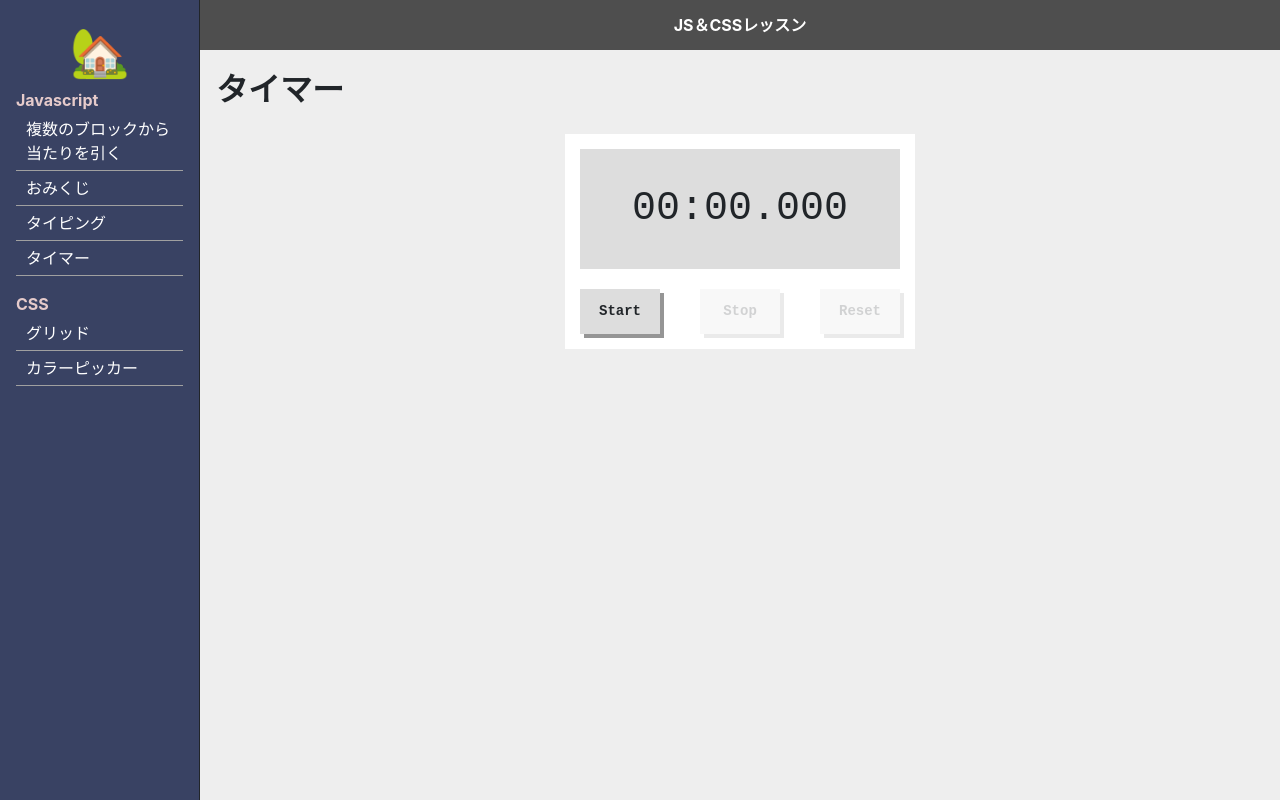
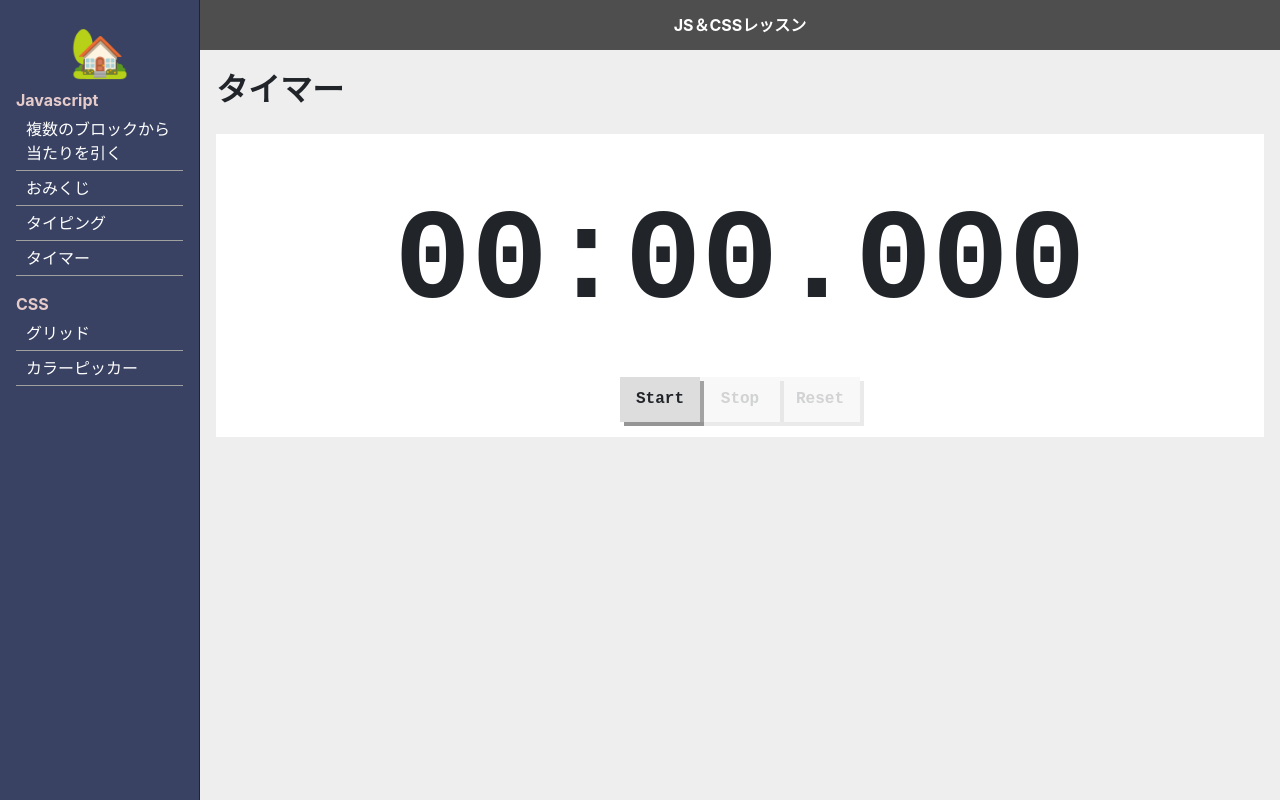
Before and after one commit to yamahare/javascript_lesson, a website: page src/pug/timer.pug in a window 1280 px wide. Drawn offline with nearby package versions, Linux system fonts and the light colour scheme; files that its build step writes are made by us from their sources.

Commit message:
[add]タイマーの見た目修正

```diff
--- a/docs/rev-manifest.json
+++ b/docs/rev-manifest.json
@@ -1,5 +1,5 @@
 {
-  "css/style.css": "css/style-f908016469.css",
+  "css/style.css": "css/style-8ed6333af6.css",
   "js/grid.js": "js/grid-bd5908ac4d.js",
   "js/main.js": "js/main-cd9197748d.js",
   "js/omikuji.js": "js/omikuji-52562b3834.js",
--- a/src/pug/timer.pug
+++ b/src/pug/timer.pug
@@ -5,9 +5,9 @@ block contents
   .timerContainer
     #timer 00:00.000
     .controls
-      .btn#start Start
-      .btn#stop Stop
-      .btn#reset Reset
+      .timerBtn#start Start
+      .timerBtn#stop Stop
+      .timerBtn#reset Reset
 
 block javascript
   script(src="js/timer.js")
--- a/src/sass/object/project/_timer.scss
+++ b/src/sass/object/project/_timer.scss
@@ -1,25 +1,26 @@
 .timerContainer{
-  width: 350px;
   font-family: 'Courier New', monospace;
-  font-size: 14px;
   text-align: center;
   background-color: white;
   padding: 15px;
   margin: 20px auto;
+  width: 100%;
 
   #timer{
-    background-color: #ddd;
-    height: 120px;
-    line-height: 120px;
-    font-size: 40px;
-    margin-bottom: 20px;
+    font-size: 10vw;
+    font-weight: bold;
+    background-color: white;
+    height: 10vw;
+    line-height: 10vw;
+    margin: 50px auto;
+    user-select: none;
   }
 
   .controls{
     display: flex;
-    justify-content: space-between;
+    justify-content: center;
   }
-  .btn{
+  .timerBtn{
     width: 80px;
     height: 45px;
     line-height: 45px;
```
Also changed, not shown: docs/grid.html, docs/grid2.html, docs/hitoff.html, docs/index.html, docs/omikuji.html, docs/timer.html, docs/typing.html, 2 other files.
